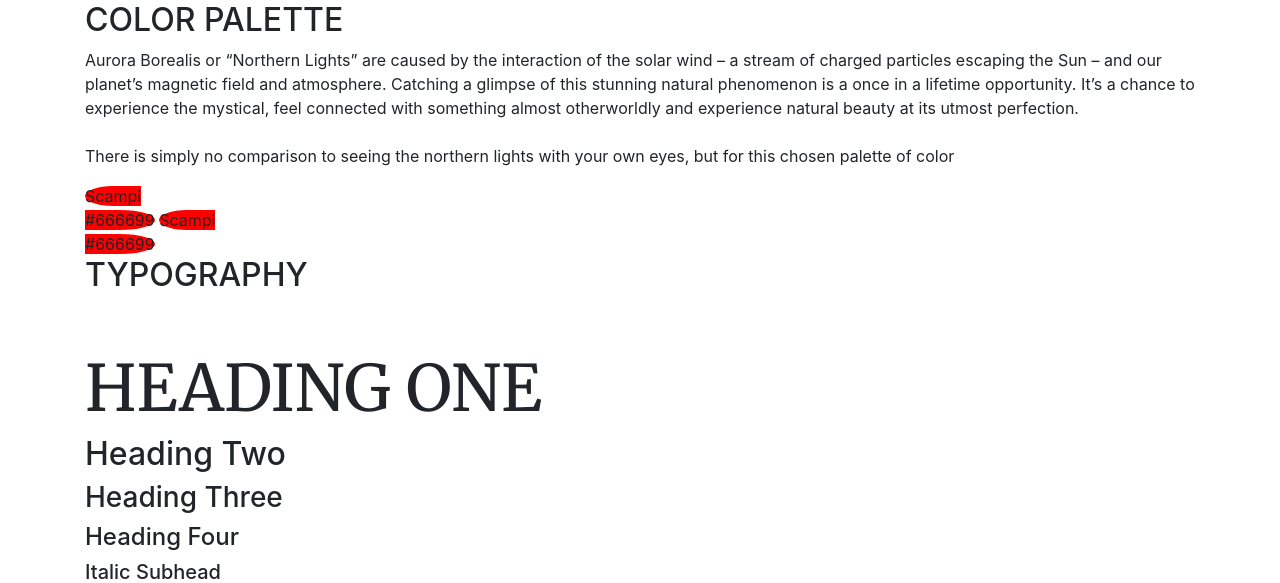
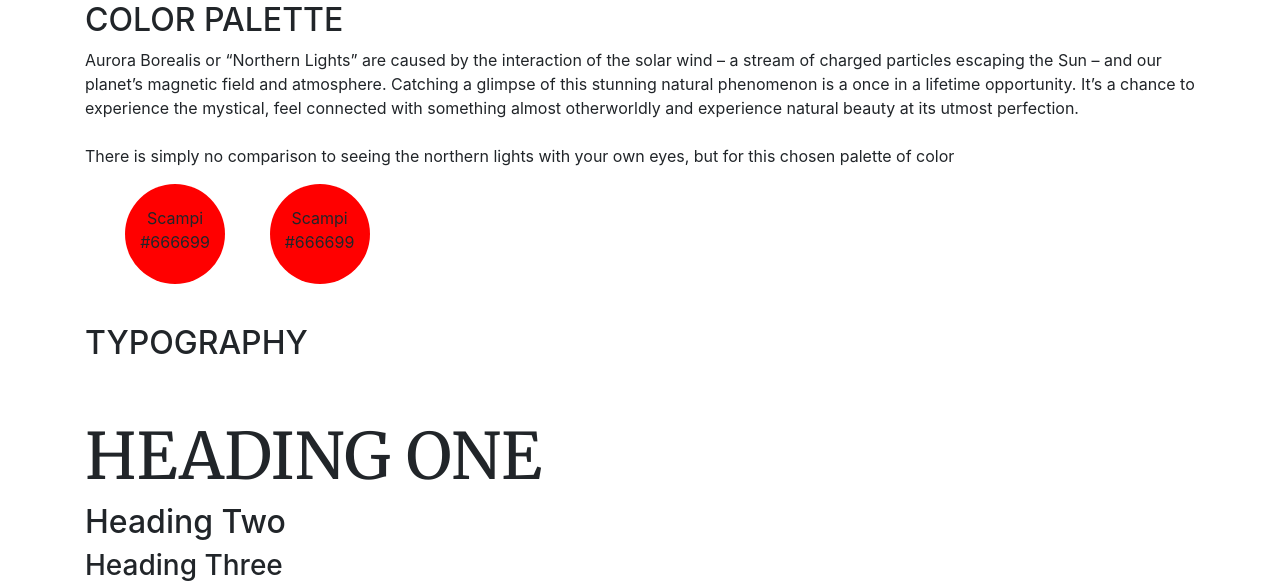
Before and after one commit to Maija-Peura/maija-peura.github.io, a PHP site: page /white_pine/styleguide.html in a window 1280 px wide. Shown: the part 759-1342 px from the top of the page. Run offline with PHP 8.4, Linux system fonts and the light colour scheme.

Commit message:
custom css

```diff
--- a/white_pine/css/custom.css
+++ b/white_pine/css/custom.css
@@ -16,6 +16,10 @@ font-family: 'Montserrat', sans-serif;
       height: 100px;
       background-color: red;
       border-radius: 50%;
+    display: inline-block;
+    margin: 0 0 40px 40px;
+    padding-top: 22px;
+    text-align: center;
     }
 
 
```
